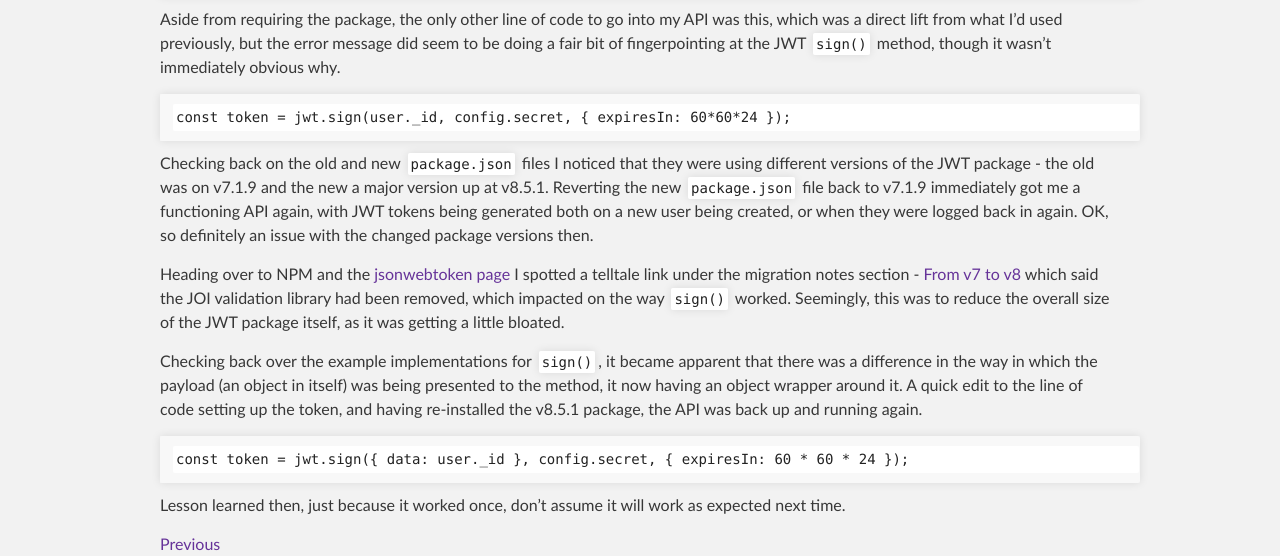
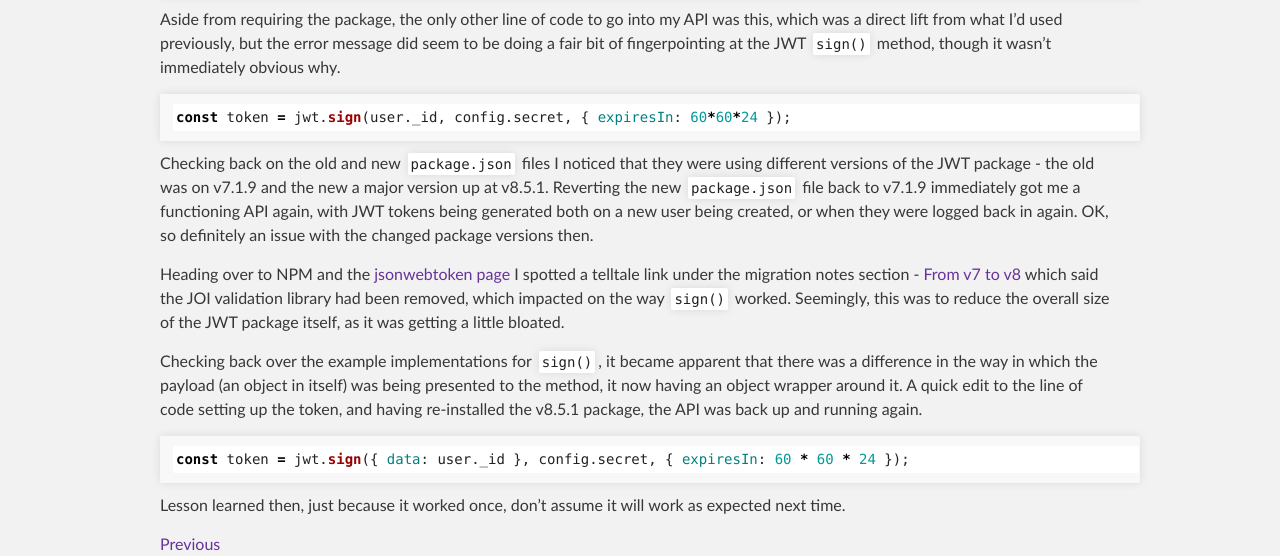
Before and after one commit to christopherallanperry/christopherallanperry.github.io, a Jekyll site: the page built from _posts/2019-08-09-json_web_token_crashes_express.markdown, in a window 1280 px wide. Shown: the part 868-1424 px from the top of the page. Built offline with Jekyll 4.4.1, drawn with Linux system fonts in a browser that asks for light colours.

Commit message:
Added syntax highlighting to JWT blog post

````diff
--- a/_posts/2019-08-09-json_web_token_crashes_express.markdown
+++ b/_posts/2019-08-09-json_web_token_crashes_express.markdown
@@ -10,7 +10,7 @@ It's been a little while since I'd run through building an Express API up from s
 
 All ran well until I installed the [JSONWebToken](https://www.npmjs.com/package/jsonwebtoken) (JWT) package - (`$ npm install jsonwebtoken --save`) - at which point any attempt to register a user or login crashed `nodemon` and spit out an error along the lines of
 
-```
+```cli
 events.js:167
       throw er; // Unhandled 'error' event
       ^
@@ -21,7 +21,7 @@ Error: Expected "payload" to be a plain object.
 
 Aside from requiring the package, the only other line of code to go into my API was this, which was a direct lift from what I'd used previously, but the error message did seem to be doing a fair bit of fingerpointing at the JWT `sign()` method, though it wasn't immediately obvious why.
 
-```
+```js
 const token = jwt.sign(user._id, config.secret, { expiresIn: 60*60*24 });
 ```
 
@@ -31,7 +31,7 @@ Heading over to NPM and the [jsonwebtoken page](https://www.npmjs.com/package/js
 
 Checking back over the example implementations for `sign()`, it became apparent that there was a difference in the way in which the payload (an object in itself) was being presented to the method, it now having an object wrapper around it. A quick edit to the line of code setting up the token, and having re-installed the v8.5.1 package, the API was back up and running again.
 
-```
+```js
 const token = jwt.sign({ data: user._id }, config.secret, { expiresIn: 60 * 60 * 24 });
 ```
 
````
